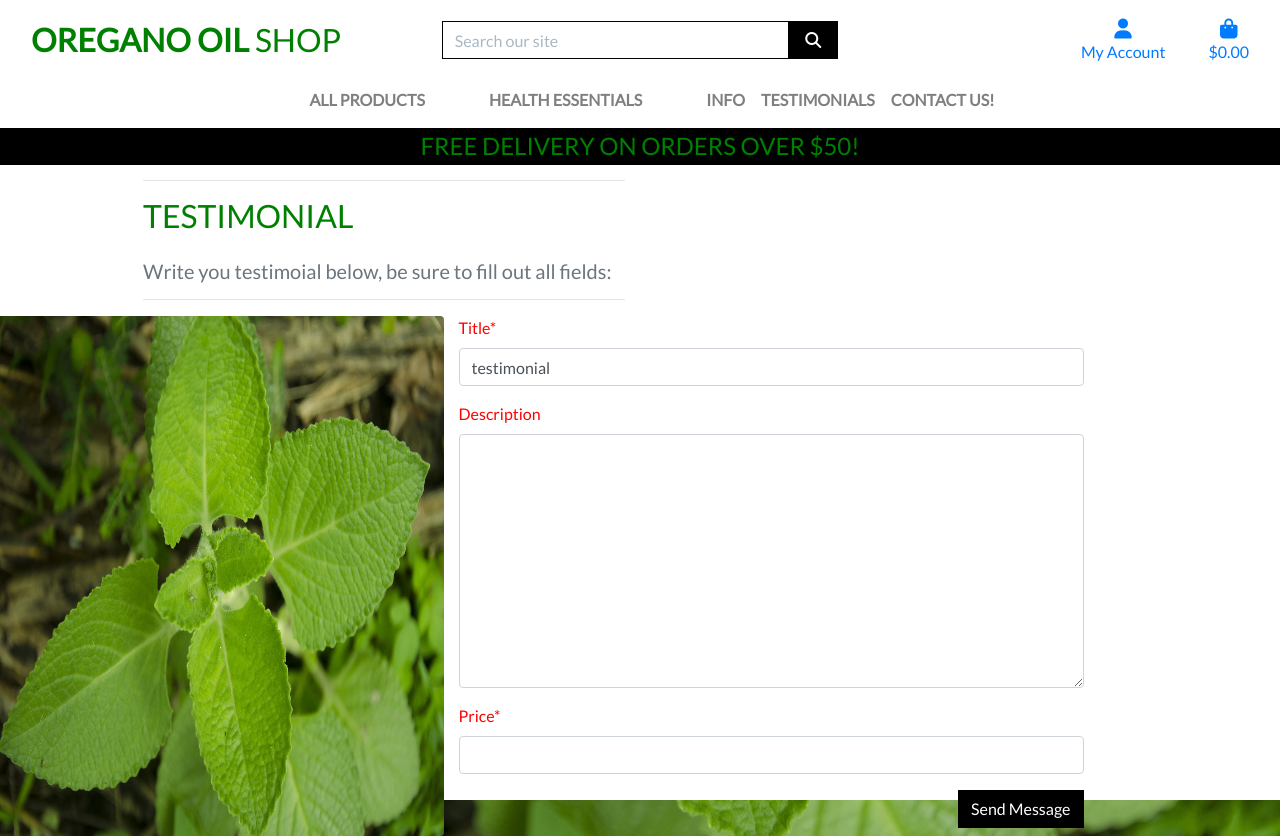
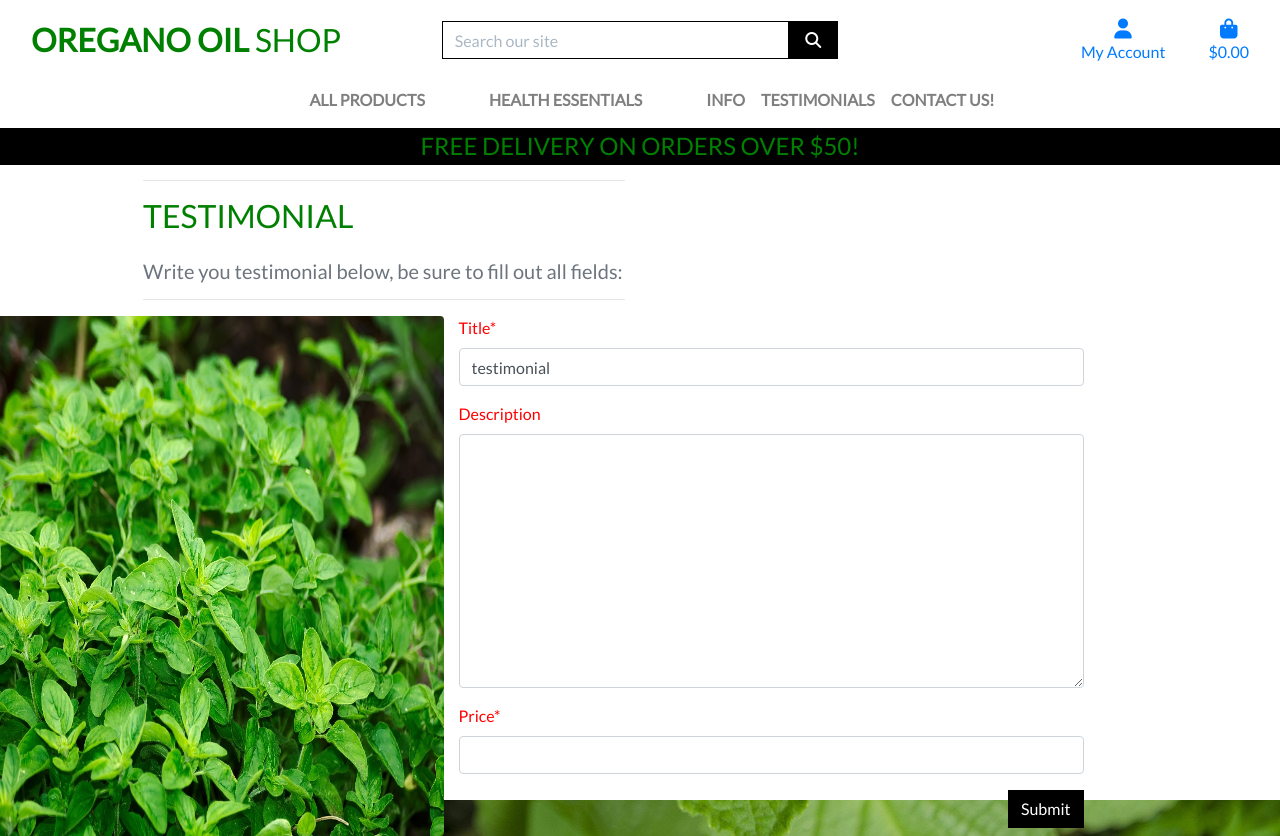
Before and after one commit to hnjw-png/oregano-oil, a Django app: page /testimonials/create_testimonial/ in a window 1280 px wide. Run offline with Django 3.2, Linux system fonts and the light colour scheme; a user stored in the database is signed in; some libraries are stand-ins or nearby versions.

Commit message:
test creating, edtting and deleting a testimonial

```diff
--- a/testimonials/templates/testimonials/testimonial_form.html
+++ b/testimonials/templates/testimonials/testimonial_form.html
@@ -16,7 +16,7 @@
             <div class="col-12 col-md-6">
                 <hr>
                 <h2 class="logo-font mb-4">{{ form.instance.title|default:"New Testimonials" }}</h2>
-                <h5 class="text-muted">Write you testimoial below, be sure to fill out all fields:</h5>
+                <h5 class="text-muted">Write you testimonial below, be sure to fill out all fields:</h5>
                 <hr>
             </div>
         </div>
@@ -31,9 +31,9 @@
  {% endfor %}
 {% endif %}
         <div class="row">
-            <img src="/media/images/oregano-4338622_1280.jpg" class="rounded float-right" alt="oregano garden stone">
+            <img src="/media/images/oregano-2662890_1280.jpg" class="rounded float-right" alt="oregano garden stone">
             <div class="col-12 col-md-6">
-                <form method="POST" action="{% url 'create_testimonial' %}" class="form mb-2" enctype="multipart/form-data">
+                <form method="POST" class="form mb-2" enctype="multipart/form-data">
                     {% csrf_token %}
                     {% for field in form %}
                         {% if field.name != 'image' %}
@@ -44,7 +44,7 @@
                     {% endfor %}
 
                     <div class="text-right">
-                        <button class="btn btn-black rounded-0" type="submit">Send Message</button>
+                        <button class="btn btn-black rounded-0"  type="submit">Submit</button>
                     </div>
                 </form>
             </div>
--- a/testimonials/urls.py
+++ b/testimonials/urls.py
@@ -6,7 +6,6 @@ urlpatterns = [
     path('testimonial_list/', views.testimonial_list, name='testimonial_list'),
     path('testimonial/<int:testimonial_id>/', views.testimonial_detail, name='testimonial_detail'),
     path('create_testimonial/', views.create_testimonial, name='create_testimonial'),
-    path('register_testimonial/<int:testimonial_id>/', views.register_testimonial, name='register_testimonial'),
     path('update_testimonial/<int:testimonial_id>/', views.update_testimonial, name='update_testimonial'),
     path('delete_testimonial/<int:testimonial_id>/', views.delete_testimonial, name='delete_testimonial'),
 ]
--- a/testimonials/views.py
+++ b/testimonials/views.py
@@ -23,22 +23,22 @@ def create_testimonial(request):
             testimonial = form.save(commit=False)
             testimonial.organizer = request.user
             testimonial.save()
-            return redirect('testimonials/testimonial_detail.html', testimonial_id=testimonial.id)
+            return redirect('testimonial_detail', testimonial_id=testimonial.id)
     else:
         form = TestimonialsForm()
     return render(request, 'testimonials/testimonial_form.html', {'form': form})
 
-@login_required
-def register_testimonial(request, reservation_id):
-    testimonial = get_object_or_404(Testimonial, pk=testimonial_id)
-    return redirect('testimonials/testimonial_detail', testimonial_id=testimonial.id)
+#@login_required
+#def register_testimonial(request, testimonial_id):
+#    testimonial = get_object_or_404(Testimonial, pk=testimonial_id)
+#    return redirect('testimonial_detail', testimonial_id=testimonial.id)
 
 
 @login_required
 def delete_testimonial(request, testimonial_id):
     testimonial = Testimonials.objects.get(pk=testimonial_id)
     testimonial.delete()
-    return redirect('testimonials/testimonials_list.html')
+    return redirect('testimonial_list')
 
 
 @login_required
@@ -47,6 +47,6 @@ def update_testimonial(request, testimonial_id):
     form = TestimonialsForm(request.POST or None, instance=testimonial)
     if form.is_valid():
         form.save()
-        return redirect('testimonials/testimonials_form.html', testimonial_id=testimonial.id)
+        return redirect('testimonial_form', testimonial_id=testimonial.id)
 
-    return render(request, 'testimonials/testimonials_form.html', {'testimonial':testimonial, 'form':form})
+    return render(request, 'testimonials/testimonial_form.html', {'testimonial':testimonial, 'form':form})
```
Also changed, not shown: db.sqlite3.
